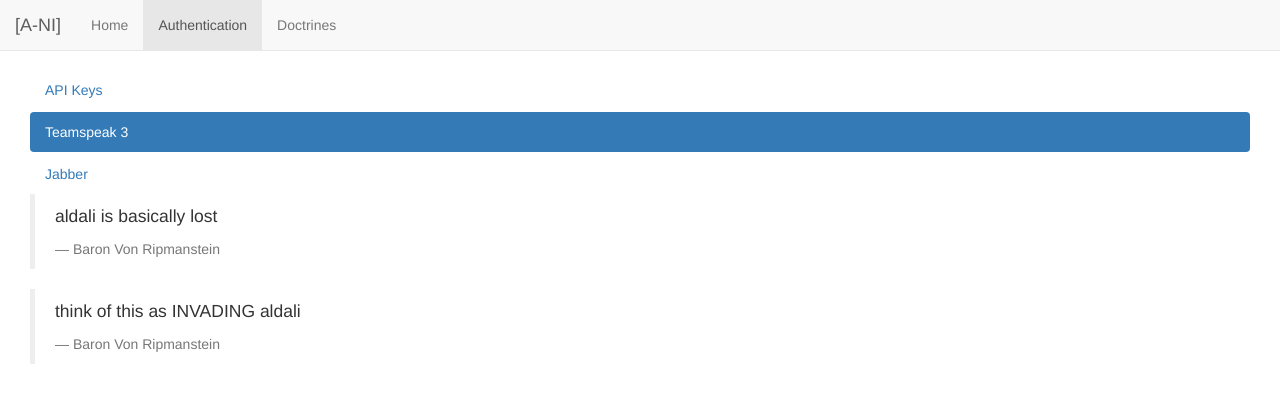
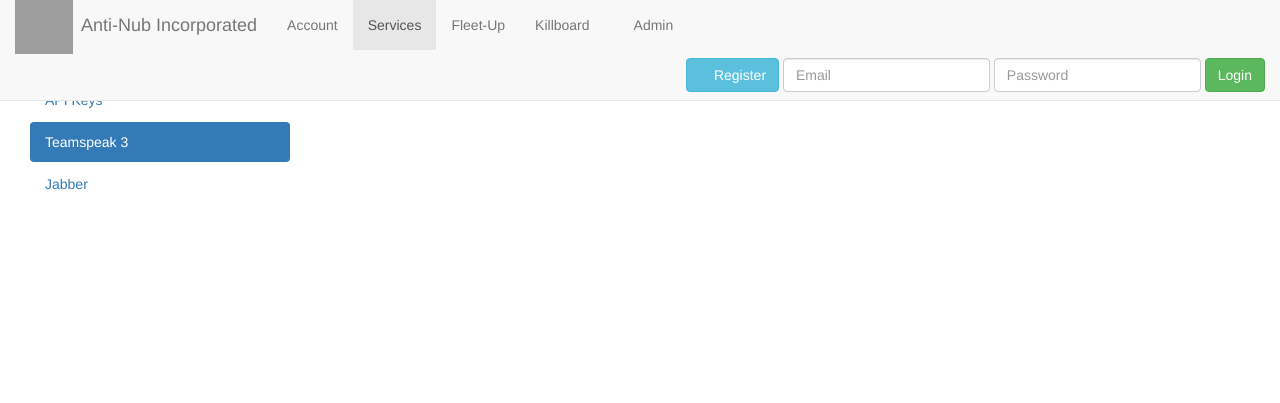
Before and after one commit to steveizi/antinub-auth, a Django app: template antinubinspace/templates/index.html in a window 1280 px wide. Shown: the top 403 px of the page. Run offline with Django 3.2, Linux system fonts and the light colour scheme; the template is opened without the code that fills it, so the values that code supplies are empty; some libraries are stand-ins or nearby versions; some web fonts are replaced; grey boxes are pictures that could not be loaded.

Commit message:
Updated base.html with a sexy new style.

```diff
--- a/antinubinspace/templates/base.html
+++ b/antinubinspace/templates/base.html
@@ -3,32 +3,55 @@
 <!DOCTYPE html>
 <html lang="en">
 <head>
-	<title>{% block title %}config["auth"]["alliancelong"]{% endblock title %}</title>
+	<title>{% block title %}EMPTY TITLE{% endblock title %}</title>
 	<meta charset="utf-8">
 	<meta name="viewport" content="width=device-width, initial-scale=1">
 	<link href="//maxcdn.bootstrapcdn.com/bootswatch/3.3.2/flatly/bootstrap.min.css" rel="stylesheet">
+	<script src="http://ajax.aspnetcdn.com/ajax/jQuery/jquery-2.1.3.min.js"></script>
 	<script src="//maxcdn.bootstrapcdn.com/bootstrap/3.3.2/js/bootstrap.min.js"></script>
-	<script src="http://ajax.aspnetcdn.com/ajax/jQuery/jquery-2.1.3.min.js"></script>
-	<style> body { padding-top: 70px; } </style>
+	<style>
+		body { padding-top: 80px; }
+	</style>
 </head>
 <body>
 
 <nav class="navbar navbar-default navbar-fixed-top">
 <div class="container-fluid">
 	<div class="navbar-header">
-		<a class="navbar-brand" href="#">[A-NI]</a>
+		<a class="navbar-brand" href="/" style="padding-right: 8px;">
+			<img src="https://image.eveonline.com/Corporation/98199571_64.png" width="58" height="58" style="position: relative; top: -19px;">
+		</a>
+		<a class="navbar-brand" href="/">Anti-Nub Incorporated</a>
 	</div>
 	<ul class="nav navbar-nav">
-		<li><a href='#'>Home</a></li>
-		<li class="active"><a href="#">Authentication</a></li>
-		<li><a href='#'>Doctrines</a></li>
+		<li><a href='#'>Account</a></li>
+		<li class="active"><a href="#">Services</a></li>
+		<li><a href='#'>Fleet-Up</a></li>
+		<li><a href="https://anti-nub.zkillboard.com/">Killboard</a></li>
+		<li><a href='#'><span class="glyphicon glyphicon-star" aria-hidden="true"></span> Admin</a></li>
 	</ul>
+
+	<form class="navbar-form navbar-right" name="login" action="/login" method="POST">
+		<a class="btn btn-info" href="/register">
+			<span class="glyphicon glyphicon-user" aria-hidden="true"></span> Register
+		</a>
+		<div class="form-group">
+			<input name="email" type="email" placeholder="Email" class="form-control">
+		</div>
+		<div class="form-group">
+			<input name="password" type="password" placeholder="Password" class="form-control">
+		</div>
+		<input type="hidden" name="next_page" value="{{ next_page }}">
+		<button type="submit" class="btn btn-success">Login</button>
+	</form>
 </div>
 </nav>
 
 
 <div class="container-fluid">
-	<div class="container-fluid">
+	<div class="row">
+		<div class="col-xs-3">
+			<div class="container-fluid">
 				<ul class="nav nav-pills nav-stacked">
 					<li><a href='#'>API Keys</a></li>
 					<li class="active"><a href="#">Teamspeak 3</a></li>
@@ -37,7 +60,8 @@
 			</div>
 		</div>
 		<div class="col-xs-9">
-			<div class="container-fluid">
+			{% block content %}
+			<div class="jumbotron">
 				<blockquote>
 					<p>aldali is basically lost</p>
 					<footer>Baron Von Ripmanstein</footer>
@@ -47,8 +71,9 @@
 					<footer>Baron Von Ripmanstein</footer>
 				</blockquote>
 			</div>
+			{% endblock content %}
 		</div>
-</div>
+	</div>
 </div>
 
 </body>
--- a/antinubinspace/templates/index.html
+++ b/antinubinspace/templates/index.html
@@ -1,5 +1,5 @@
 {% extends "base.html" %}
 {% block title %}A-NI Auth System{% endblock %}
-{% block body %}
+{% block content %}
 TEST AUTH PLEASE IGNORE
-{% endblock %}
+{% endblock content %}
```
